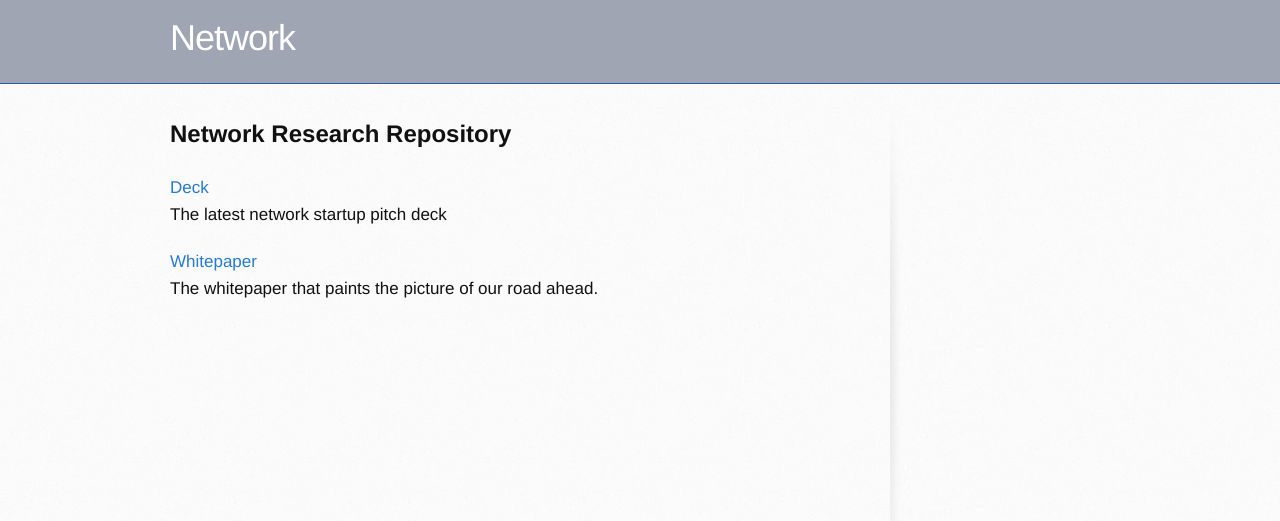
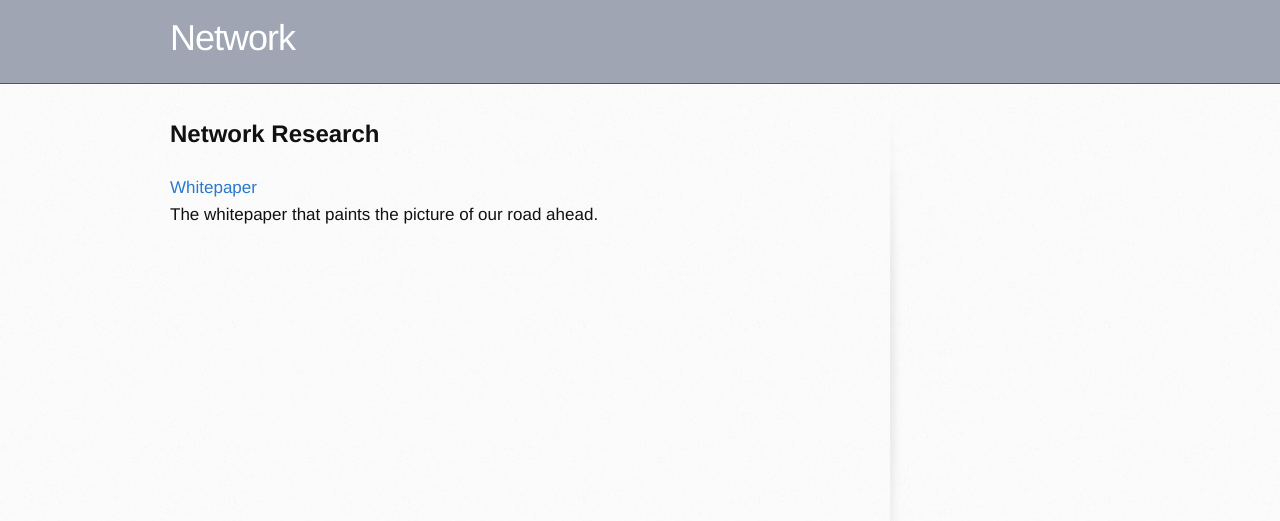
Before and after one commit to networkf/network.github.io, a Jekyll site: the page built from research.md, in a window 1280 px wide. Shown: the top 521 px of the page. Built offline with Jekyll 4.4.1, drawn with Linux system fonts in a browser that asks for light colours; some web fonts are replaced; our own code applies the rules of GitHub Pages for plain Markdown files; the repository's description, which GitHub fills in, is left out.

Commit message:
Update research.md

```diff
--- a/research.md
+++ b/research.md
@@ -5,11 +5,7 @@ layout: default
 <link rel="shortcut icon" type="image/png" href="/favicon.png">
 </head>
 ---
-<b><font size="5">Network Research Repository</font></b>
-
-<a href="https://netxork.com/deck">Deck</a>
-<br>
-The latest network startup pitch deck
+<b><font size="5">Network Research</font></b>
 
 <a href="https://network.foundation/network.pdf">Whitepaper</a>
 <br>
```
